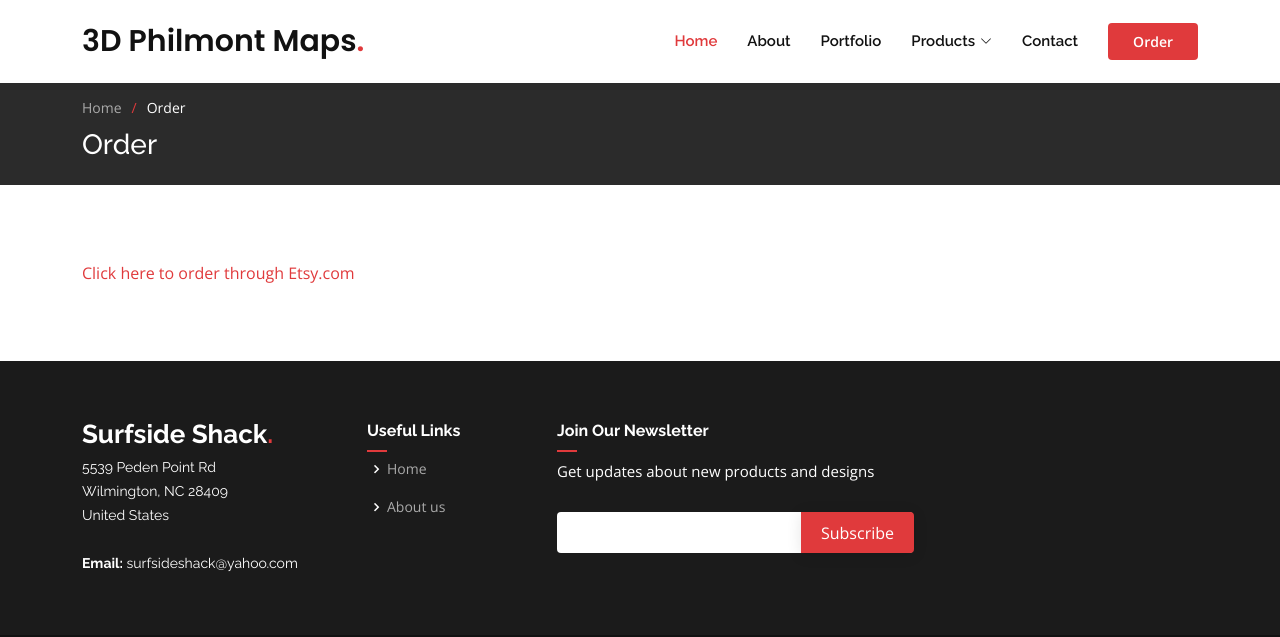
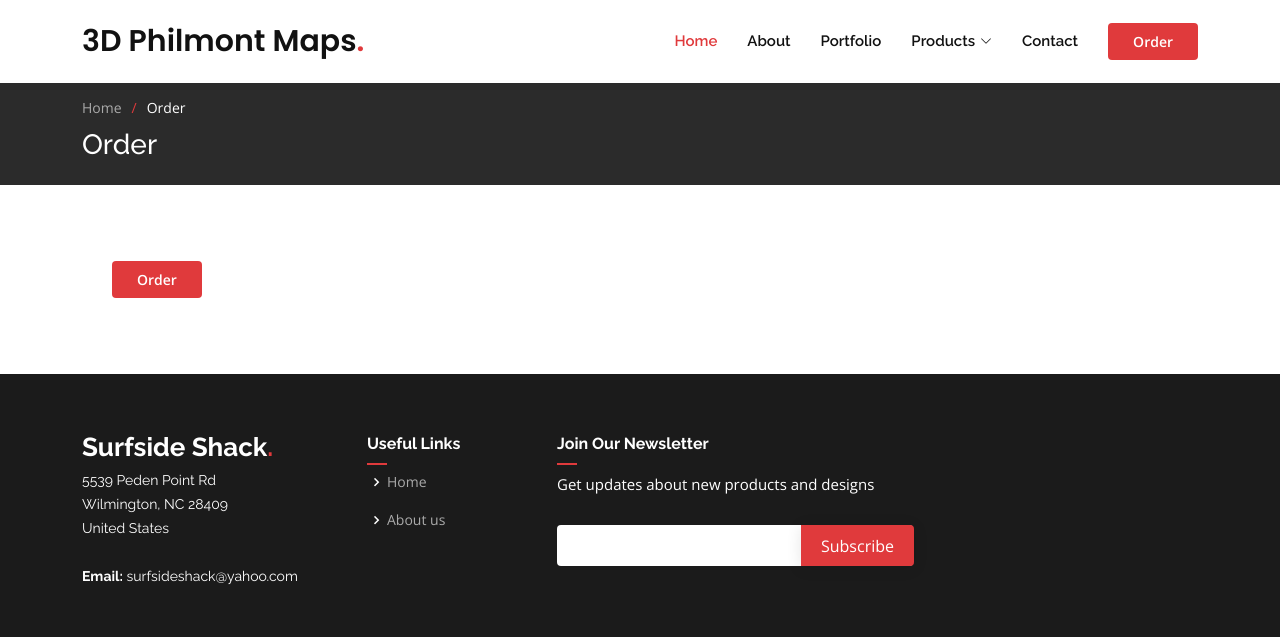
Before and after one commit to jakerose17/philmontmaps, a plain HTML site: page orderPage.html in a window 1280 px wide. Shown: the top 637 px of the page. Drawn offline with nearby package versions, Linux system fonts and the light colour scheme.

Commit message:
order page update

```diff
--- a/orderPage.html
+++ b/orderPage.html
@@ -100,7 +100,8 @@
       <div class="container" data-aos="fade-up">
         <p>
           <div class="btn-wrap">
-            <a href="https://www.etsy.com/shop/SurfsideShack" class="btn-buy">Click here to order through Etsy.com</a>
+            <!-- <a href="https://www.etsy.com/shop/SurfsideShack" class="btn-buy">Click here to order through Etsy.com</a> -->
+            <a href="https://www.etsy.com/shop/SurfsideShack" class="get-started-btn scrollto">Order</a>
           </div>
         </p>
       </div>
```
